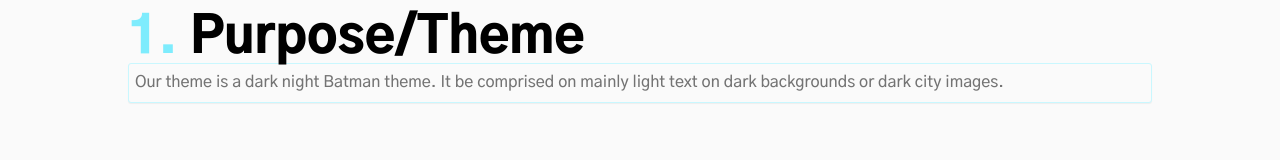
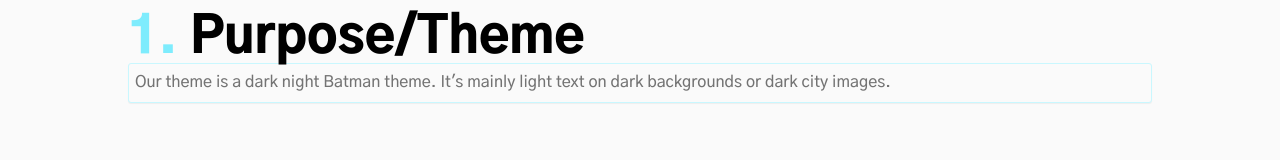
Before and after one commit to samueltwagner/css-zen-garden-team, a website built with Parcel: page css-zen-garden-template/src/index.html in a window 1280 px wide. Shown: the part 767-927 px from the top of the page. Built offline with nearby package versions, Linux system fonts and the light colour scheme; a web font is replaced by a local one.

Commit message:
Purpose updated on index

```diff
--- a/css-zen-garden-template/src/index.html
+++ b/css-zen-garden-template/src/index.html
@@ -45,7 +45,7 @@
       <section id="purpose" class="cd-purpose">
         <h2>Purpose/Theme</h2>
 
-        <div class="cd-box"><p>Our theme is a dark night Batman theme. It be comprised on mainly light text on dark backgrounds or dark city images.</p></div>
+        <div class="cd-box"><p>Our theme is a dark night Batman theme. It's mainly light text on dark backgrounds or dark city images.</p></div>
       </section>
 
       <section id="branding" class="cd-branding">
```
Also changed, not shown: css-zen-garden-template/build/index.html.
